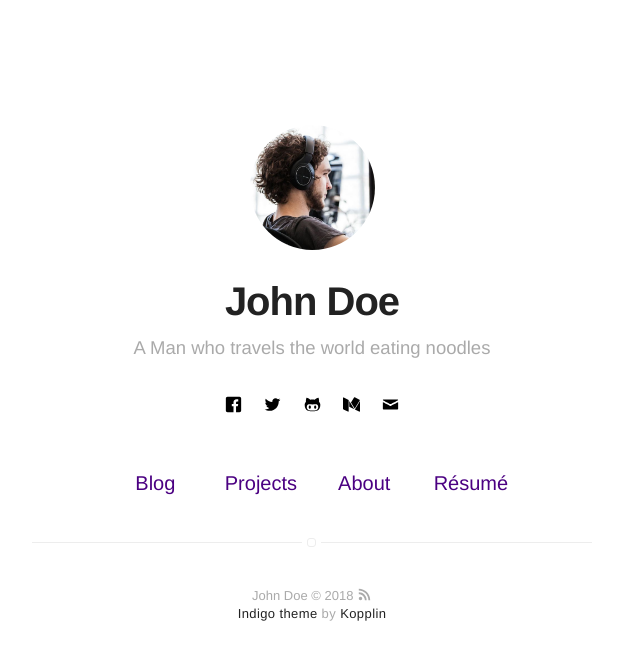
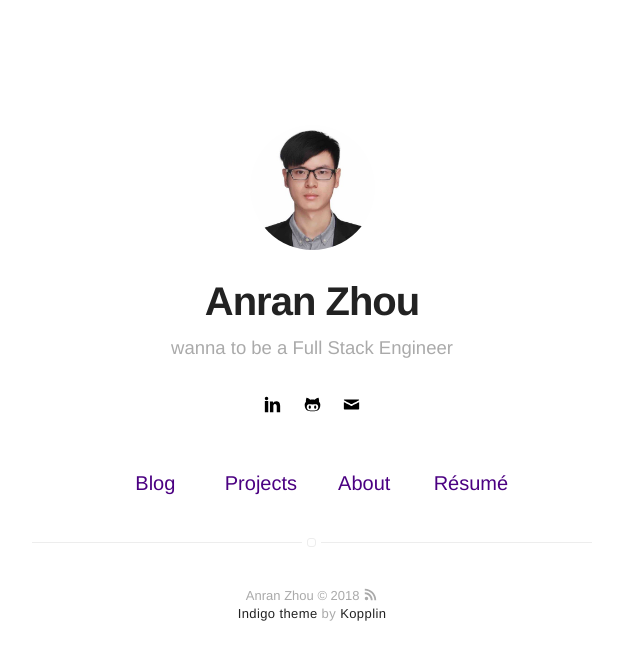
Before and after one commit to AnranZhou/AnranZhou.github.io, a Jekyll site: the page built from index.html, in a window 1280 px wide. Shown: the top 660 px of the page, without its empty margins (328-968 px from the left). Built offline with Jekyll 4.4.1, drawn with Linux system fonts in a browser that asks for light colours.

Commit message:
revised the template codes

```diff
--- a/_config.yml
+++ b/_config.yml
@@ -1,6 +1,6 @@
 # main text of home
-name: John Doe
-bio: A Man who travels the world eating noodles
+name: Anran Zhou
+bio: wanna to be a Full Stack Engineer
 
 # twitter summary info
 description: A blog about technology and stuff related
@@ -8,7 +8,7 @@ description: A blog about technology and stuff related
 # if it's an external image, update below for true
 # better with square images
 external-image: false
-picture: assets/images/profile.jpg
+picture: assets/images/avatar.png
 
 # If you want to include your resume, set to true
 # and specify source (external or local).
@@ -16,7 +16,7 @@ resume: true
 resume-external: true
 resume-url: https://google.com/?q=my+resume
 
-url: https://koppl.in/indigo
+url: https://anranzhou.github.io/Blog/
 # your url: http://USERNAME.github.io
 
 permalink: /:title/
@@ -34,38 +34,24 @@ disqus:
   categories: [blog, project] # only show disqus for posts that have these categories
 
 # if you don't have any of social below, comment the line
-facebook: myfacebook
-twitter: mytwitter
+# facebook: myfacebook
+# twitter: mytwitter
 # google: mygoogle
 # instagram: myinstagram
 # pinterest: mypinterest
-# linkedin: mylinkedin
+linkedin: anran-zhou-0803b011a
 # youtube: myyoutube
 # spotify: myspotify
-github: mygithub
+github: anranzhou
 # gitlab: mygitlab
 # lastfm: mylastfm
 # stackoverflow: 7044681/mystackoverflow
 # quora: userquora
 # reddit: username
-medium: medium
+# medium: medium
 # vimeo: myvimeo
 # lanyrd: mylanyrd
-email: myemail@gmail.com
-
-authors:
-    johndoe:
-        name: John Doe
-        bio: A Man who travels the world eating noodles
-        external-image: false
-        picture: assets/images/profile.jpg
-        twitter: johndoe
-    jamesfoster:
-        name: James Foster
-        bio: A Man who develops software with coffee
-        external-image: false
-        picture: assets/images/james.jpg
-        twitter: jamesfoster
+email: azhou6@ncsu.edu
 
 # do you want a larger site? change the option below
 # options: [normal, large] | default: normal
```
Also changed, not shown: assets/images/avatar.png (added).
